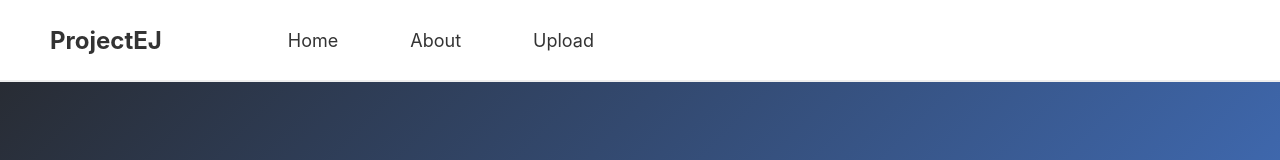
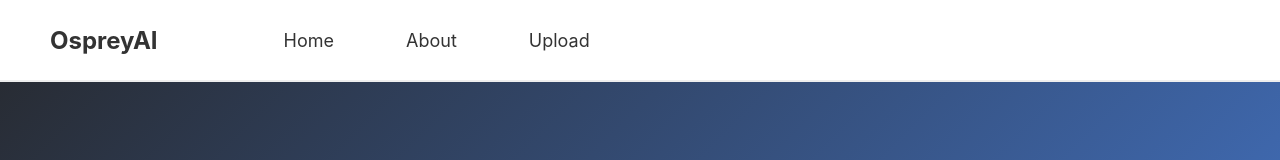
Before and after one commit to eunjiAi/project_eunji, a React (Create React App) app in the folder front/: page / in a window 1280 px wide. Shown: the top 160 px of the page. Built offline with nearby package versions, Linux system fonts and the light colour scheme.

Commit message:
Update Header.js

```diff
--- a/front/src/components/Header/Header.js
+++ b/front/src/components/Header/Header.js
@@ -7,7 +7,7 @@ function Header() {
     <nav className="navbar">
       <div className="navbar-container">
         <div className="navbar-logo">
-          <span className="project-name">ProjectEJ</span>
+          <span className="project-name">OspreyAI</span>
         </div>
         <ul className="navbar-menu">
           <li className="navbar-item">
```
